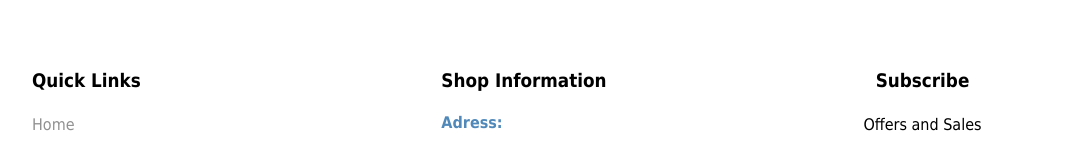
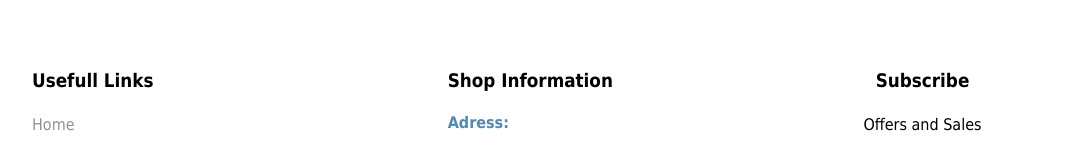
Before and after one commit to hanzala-zahid/Automotive-car-company-website, a plain HTML site: page Automotive car company/index.html in a window 1280 px wide. Shown: the part 1588-1733 px from the top of the page, without its empty margins (112-1178 px from the left). Drawn offline with Linux system fonts and the light colour scheme.

Commit message:
quick links to usefull links

```diff
--- a/Automotive car company/index.html
+++ b/Automotive car company/index.html
@@ -97,7 +97,7 @@
 
     <footer>
         <div class="quick-links">
-            <h3>Quick Links</h3>
+            <h3>Usefull Links</h3>
             <ul>
                 <li><a href="#">Home</a></li>
                 <li><a href="#">About</a></li>
```
